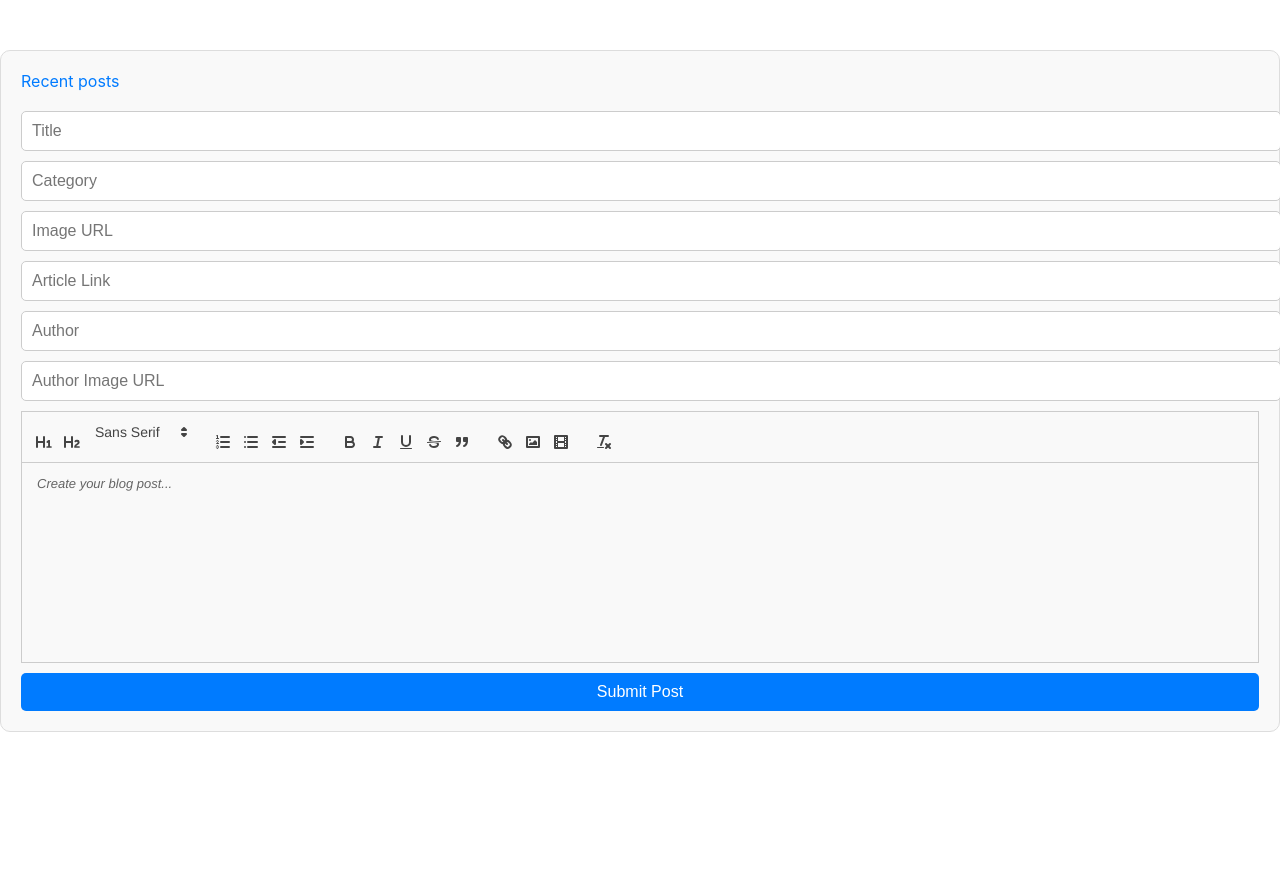
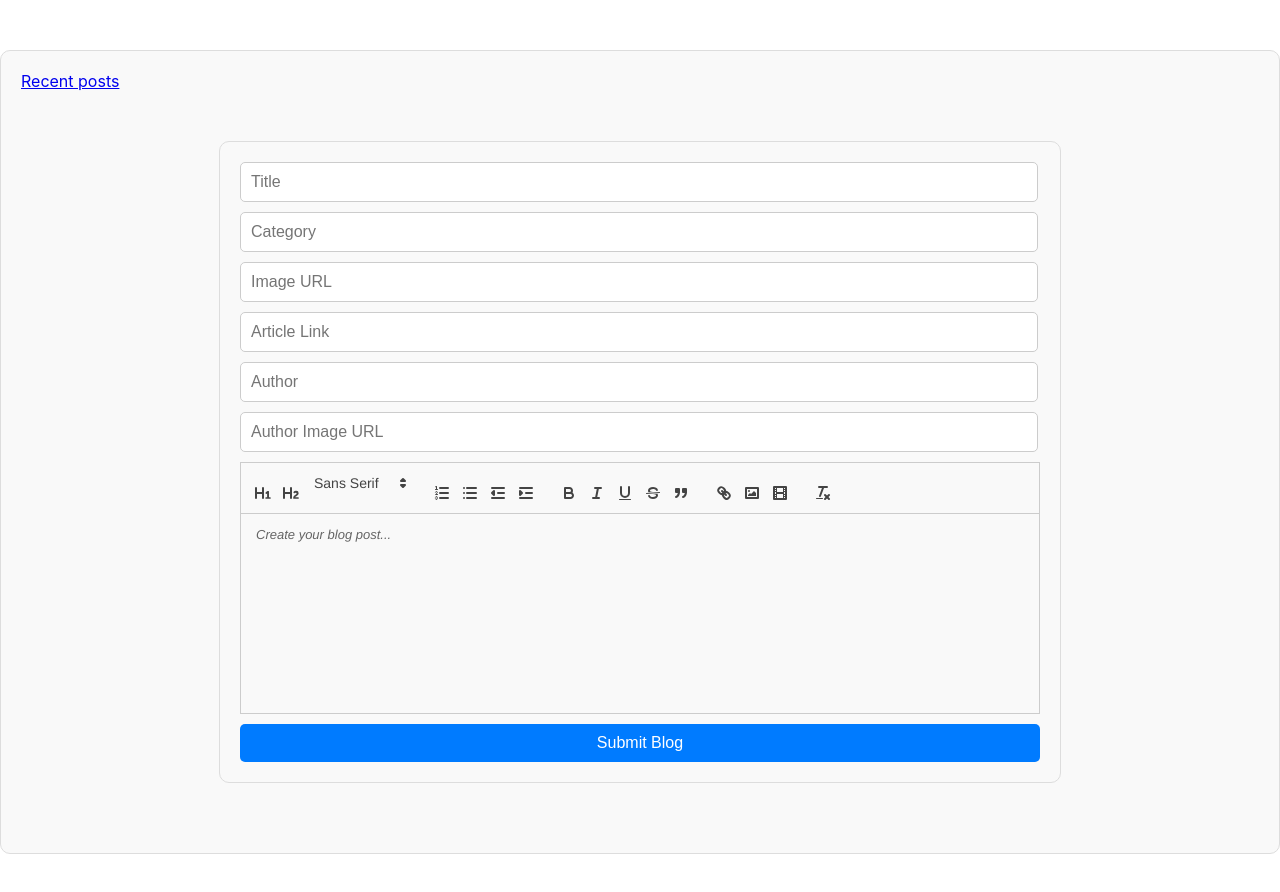
Before and after one commit to Ayesha19297/blogsWebsite, a React (Create React App) app in the folder blogs/: page /create in a window 1280 px wide. Shown: the top 892 px of the page. Before the commit the page ends 800 px from the top, so only its background shows below. Built offline with nearby package versions, Linux system fonts and the light colour scheme.

Commit message:
updated blogEditor

```diff
--- a/blogs/src/App.css
+++ b/blogs/src/App.css
@@ -1,5 +1,4 @@
 .App {
-  /* max-width: 800px; */
   margin: 50px auto;
   padding: 20px;
   border: 1px solid #ddd;
@@ -9,14 +8,15 @@
 
 .nav {
   margin-bottom: 20px;
+  text-decoration: none;
 }
 
-.nav a {
+.nav Link {
   text-decoration: none;
   color: #007bff;
   margin-right: 10px;
 }
 
-.nav a:hover {
+.nav Link:hover {
   text-decoration: underline;
 }
--- a/blogs/src/App.js
+++ b/blogs/src/App.js
@@ -1,138 +1,3 @@
-// import {
-//   BrowserRouter as Router,
-//   Route,
-//   Routes,
-//   Link,
-//   useLocation,
-// } from "react-router-dom";
-// import { useState, useEffect } from "react";
-// import BlogsData from "./Components/Blogs";
-// import "./App.css";
-// import BlogEditor from "./Components/BlogEditor";
-
-// const Navigation = () => {
-//   const location = useLocation();
-//   return (
-//     <div className="nav">
-//       {location.pathname === "/" ? (
-//         <Link className="link" to="/create">
-//           Create your own blog
-//         </Link>
-//       ) : (
-//         <Link className="link" to="/">
-//           Recent posts
-//         </Link>
-//       )}
-//     </div>
-//   );
-// };
-
-// function App() {
-//   const [posts, setPosts] = useState(
-//     () => JSON.parse(localStorage.getItem("blogPosts")) || []
-//   );
-
-//   useEffect(() => {
-//     localStorage.setItem("blogPosts", JSON.stringify(posts));
-//   }, [posts]);
-
-//   const handleNewPost = (newPost) => {
-//     const updatedPosts = [newPost, ...posts];
-//     setPosts(updatedPosts);
-//   };
-
-//   return (
-//     <Router>
-//       <div className="App">
-//         <Navigation />
-//         <Routes>
-//           <Route path="/" element={<BlogsData posts={posts} />} />
-//           <Route
-//             path="/create"
-//             element={<BlogEditor onSubmit={handleNewPost} />}
-//           />
-//         </Routes>
-//       </div>
-//     </Router>
-//   );
-// }
-
-// export default App;
-
-// import React, { useState, useEffect } from "react";
-// import {
-//   BrowserRouter as Router,
-//   Route,
-//   Routes,
-//   Link,
-//   useLocation,
-// } from "react-router-dom";
-// import BlogsData from "./Components/Blogs";
-// import BlogEditor from "./Components/BlogEditor";
-// //import CreatedBlogsData from "./Components/CreatedBlogsData";
-// import "./App.css";
-
-// const Navigation = () => {
-//   const location = useLocation();
-//   return (
-//     <div className="nav">
-//       {location.pathname === "/" ? (
-//         <Link to="/create">Create your own blog</Link>
-//       ) : (
-//         <Link to="/">Recent posts</Link>
-//       )}
-//     </div>
-//   );
-// };
-
-// const App = () => {
-//   const [blogs, setBlogs] = useState(() => {
-//     const savedPosts = localStorage.getItem("blogPosts");
-//     return savedPosts ? JSON.parse(savedPosts) : [];
-//   });
-
-//   useEffect(() => {
-//     fetch("blogsData.json")
-//       .then((response) => response.json())
-//       .then((data) => setBlogs((prevBlogs) => [...data, ...prevBlogs]))
-//       .catch((error) => {
-//         console.error("Error fetching blog data:", error);
-//       });
-//   }, []);
-//   useEffect(() => {
-//     localStorage.setItem("blogPosts", JSON.stringify(blogs));
-//   }, [blogs]);
-
-//   const handleNewPost = (newPost) => {
-//     const updatedPosts = [newPost, ...blogs];
-//     setBlogs(updatedPosts);
-//     localStorage.setItem("blogPosts", JSON.stringify(updatedPosts));
-//   };
-
-//   return (
-//     <Router>
-//       <div className="App">
-//         <Navigation />
-//         <Routes>
-//           <Route
-//             path="/"
-//             element={<BlogsData blogs={blogs} setBlogs={setBlogs} />}
-//           />
-
-//           <Route
-//             path="/create"
-//             element={
-//               <BlogEditor onSubmit={handleNewPost} blogsLength={blogs.length} />
-//             }
-//           />
-//         </Routes>
-//       </div>
-//     </Router>
-//   );
-// };
-
-// export default App;
-
 import React, { useState, useEffect } from "react";
 import {
   BrowserRouter as Router,
@@ -159,26 +24,24 @@ const Navigation = () => {
 };
 
 const App = () => {
-  const [blogs, setBlogs] = useState(() => {
-    const savedPosts = localStorage.getItem("blogPosts");
-    return savedPosts ? JSON.parse(savedPosts) : [];
-  });
+  const [blogs, setBlogs] = useState([]);
 
   useEffect(() => {
+    const localData = localStorage.getItem("blogPosts");
+
+    if (localData) {
+      setBlogs(JSON.parse(localData));
+    } else {
       fetch("blogsData.json")
         .then((response) => response.json())
         .then((data) => {
-        const mergedBlogs = [...data, ...blogs];
-        setBlogs(mergedBlogs);
-        localStorage.setItem("blogPosts", JSON.stringify(mergedBlogs));
+          setBlogs(data);
+          localStorage.setItem("blogPosts", JSON.stringify(data));
         })
         .catch((error) => {
           console.error("Error fetching blog data:", error);
         });
-  }, []);
-
-  useEffect(() => {
-    localStorage.setItem("blogPosts", JSON.stringify(blogs));
+    }
   }, []);
 
   const handleNewPost = (newPost) => {
--- a/blogs/src/Components/BlogEditor/editor.css
+++ b/blogs/src/Components/BlogEditor/editor.css
@@ -1,11 +1,18 @@
 .blog-editor {
   display: flex;
   flex-direction: column;
+  max-width: 800px;
+  justify-content: center;
+  margin: 50px auto;
+  padding: 20px;
+  border: 1px solid #ddd;
+  border-radius: 10px;
+  background-color: #f9f9f9;
 }
 
 .blog-editor input {
   display: block;
-  width: 100%;
+  width: 97%;
   padding: 10px;
   margin-bottom: 10px;
   font-size: 16px;
@@ -26,6 +33,7 @@
   border: none;
   border-radius: 5px;
   cursor: pointer;
+
 }
 
 .blog-editor button:hover {
--- a/blogs/src/Components/BlogEditor/index.js
+++ b/blogs/src/Components/BlogEditor/index.js
@@ -1,208 +1,3 @@
-// import React, { useState } from "react";
-// import ReactQuill from "react-quill";
-// import "react-quill/dist/quill.snow.css";
-// import CreatedBlogsData from "../CreatedBlogsData";
-
-// const BlogEditor = ({ onSubmit }) => {
-//   const [content, setContent] = useState("");
-
-//   const handleContentChange = (value) => {
-//     setContent(value);
-//   };
-
-//   const handleSubmit = () => {
-//     onSubmit(content);
-//     setContent("");
-//   };
-
-//   const modules = {
-//     toolbar: [
-//       [{ header: "1" }, { header: "2" }, { font: [] }],
-//       [
-//         { list: "ordered" },
-//         { list: "bullet" },
-//         { indent: "-1" },
-//         { indent: "+1" },
-//       ],
-//       ["bold", "italic", "underline", "strike", "blockquote"],
-//       ["link", "image", "video"],
-//       ["clean"],
-//     ],
-//   };
-
-//   const formats = [
-//     "header",
-//     "font",
-//     "bold",
-//     "italic",
-//     "underline",
-//     "strike",
-//     "blockquote",
-//     "list",
-//     "bullet",
-//     "indent",
-//     "link",
-//     "image",
-//     "video",
-//   ];
-
-//   return (
-//     <>
-//       <div className="blog-editor">
-//         <ReactQuill
-//           theme="snow"
-//           value={content}
-//           onChange={handleContentChange}
-//           modules={modules}
-//           formats={formats}
-//           placeholder="Create your blog post..."
-//         />
-//         <button onClick={handleSubmit}>Submit Post</button>
-//       </div>
-//       <div>
-//         <CreatedBlogsData />
-//       </div>
-//     </>
-//   );
-// };
-
-// export default BlogEditor;
-
-// import React, { useState } from "react";
-// import ReactQuill from "react-quill";
-// import "react-quill/dist/quill.snow.css";
-// import "./editor.css";
-
-// const BlogEditor = ({ onSubmit, blogsLength }) => {
-//   const [content, setContent] = useState("");
-//   const [title, setTitle] = useState("");
-//   const [category, setCategory] = useState("");
-//   const [image, setImage] = useState("");
-//   const [link, setLink] = useState("");
-//   const [author, setAuthor] = useState("");
-//   const [authorImg, setAuthorImg] = useState("");
-//   const [date, setDate] = useState(new Date().toLocaleDateString());
-
-//   const handleContentChange = (value) => {
-//     setContent(value);
-//   };
-
-//   const handleSubmit = () => {
-//     if (title.trim() === "" || content.trim() === "") {
-//       alert("Title and Content cannot be empty.");
-//       return;
-//     }
-//     //console.log("working");
-
-//     const newPost = {
-//       userId: blogsLength + 1,
-//       id: Date.now(),
-//       category,
-//       title,
-//       body: content,
-//       image,
-//       link,
-//       comment_count: 0,
-//       author,
-//       author_img: authorImg,
-//       date,
-//     };
-
-//     //setBlogs((prevBlogs) => [newPost, ...prevBlogs]);
-//     onSubmit(newPost);
-//     setTitle("");
-//     setContent("");
-//     setCategory("");
-//     setImage("");
-//     setLink("");
-//     setAuthor("");
-//     setAuthorImg("");
-//   };
-
-//   const modules = {
-//     toolbar: [
-//       [{ header: "1" }, { header: "2" }, { font: [] }],
-//       [
-//         { list: "ordered" },
-//         { list: "bullet" },
-//         { indent: "-1" },
-//         { indent: "+1" },
-//       ],
-//       ["bold", "italic", "underline", "strike", "blockquote"],
-//       ["link", "image", "video"],
-//       ["clean"],
-//     ],
-//   };
-
-//   const formats = [
-//     "header",
-//     "font",
-//     "bold",
-//     "italic",
-//     "underline",
-//     "strike",
-//     "blockquote",
-//     "list",
-//     "bullet",
-//     "indent",
-//     "link",
-//     "image",
-//     "video",
-//   ];
-
-//   return (
-//     <div className="blog-editor">
-//       <input
-//         type="text"
-//         placeholder="Title"
-//         value={title}
-//         onChange={(e) => setTitle(e.target.value)}
-//       />
-//       <input
-//         type="text"
-//         placeholder="Category"
-//         value={category}
-//         onChange={(e) => setCategory(e.target.value)}
-//       />
-//       <input
-//         type="text"
-//         placeholder="Image URL"
-//         value={image}
-//         onChange={(e) => setImage(e.target.value)}
-//       />
-//       <input
-//         type="text"
-//         placeholder="Article Link"
-//         value={link}
-//         onChange={(e) => setLink(e.target.value)}
-//       />
-//       <input
-//         type="text"
-//         placeholder="Author"
-//         value={author}
-//         onChange={(e) => setAuthor(e.target.value)}
-//       />
-//       <input
-//         type="text"
-//         placeholder="Author Image URL"
-//         value={authorImg}
-//         onChange={(e) => setAuthorImg(e.target.value)}
-//       />
-//       <ReactQuill
-//         theme="snow"
-//         value={content}
-//         onChange={handleContentChange}
-//         modules={modules}
-//         formats={formats}
-//         placeholder="Create your blog post..."
-//       />
-//       <button onClick={handleSubmit}>Submit Blog</button>
-//     </div>
-//   );
-// };
-
-// export default BlogEditor;
-
 import React, { useState } from "react";
 import ReactQuill from "react-quill";
 import "react-quill/dist/quill.snow.css";
@@ -329,7 +124,7 @@ const BlogEditor = ({ onSubmit, blogsLength }) => {
         formats={formats}
         placeholder="Create your blog post..."
       />
-      <button onClick={handleSubmit}>Submit Post</button>
+      <button onClick={handleSubmit}>Submit Blog</button>
     </div>
   );
 };
--- a/blogs/src/Components/BlogsCard/index.js
+++ b/blogs/src/Components/BlogsCard/index.js
@@ -16,7 +16,7 @@ const BlogsCard = ({
       <div className="card-content">
         <p className="sub-title"> {category} </p>
         <h2 className="card-title">{title}</h2>
-        <p className="card-description">{body}</p>
+        {/* <p className="card-description">{body}</p> */}
         <div className="card-meta">
           <img src={author_img} alt={author} />
           <p>{author}</p>
```
Also changed, not shown: blogs/src/Components/Blogs/index.js (+1 -12 lines). Lines whose indentation alone changed are shown as unchanged.
